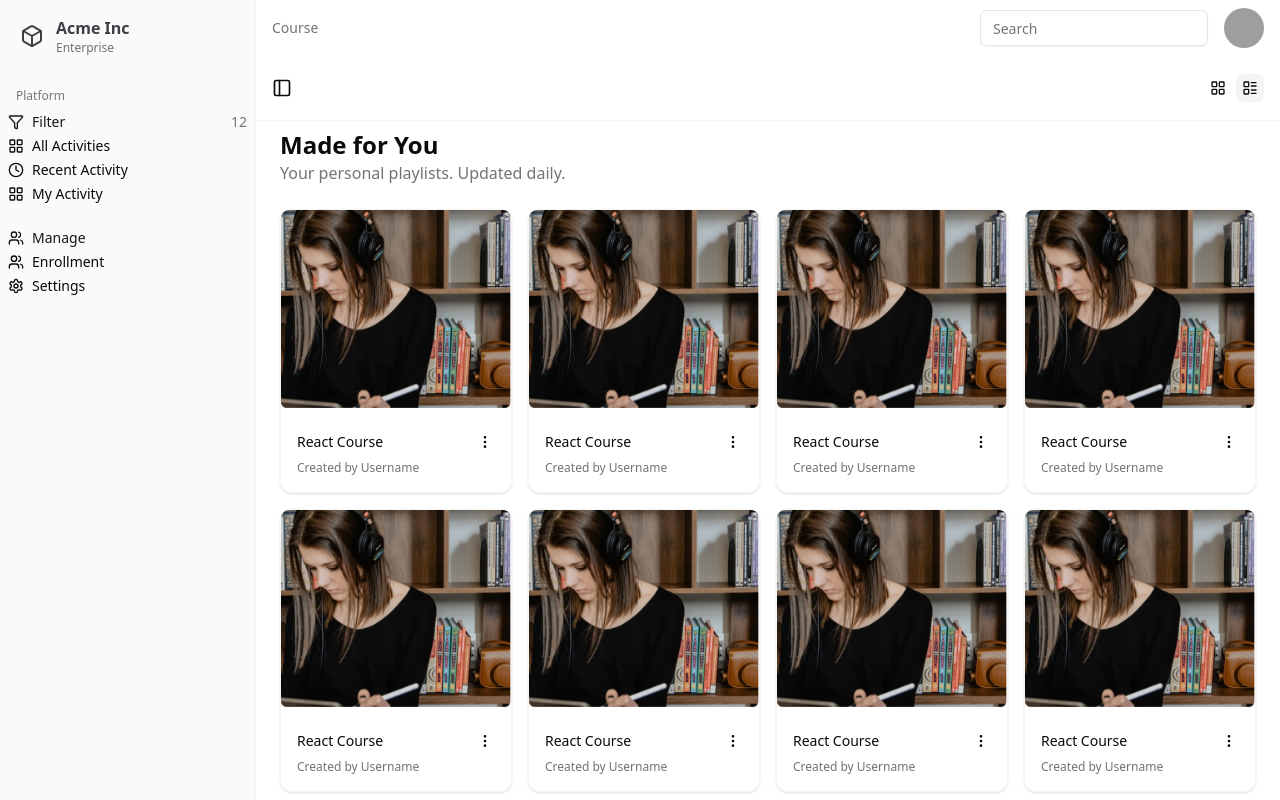
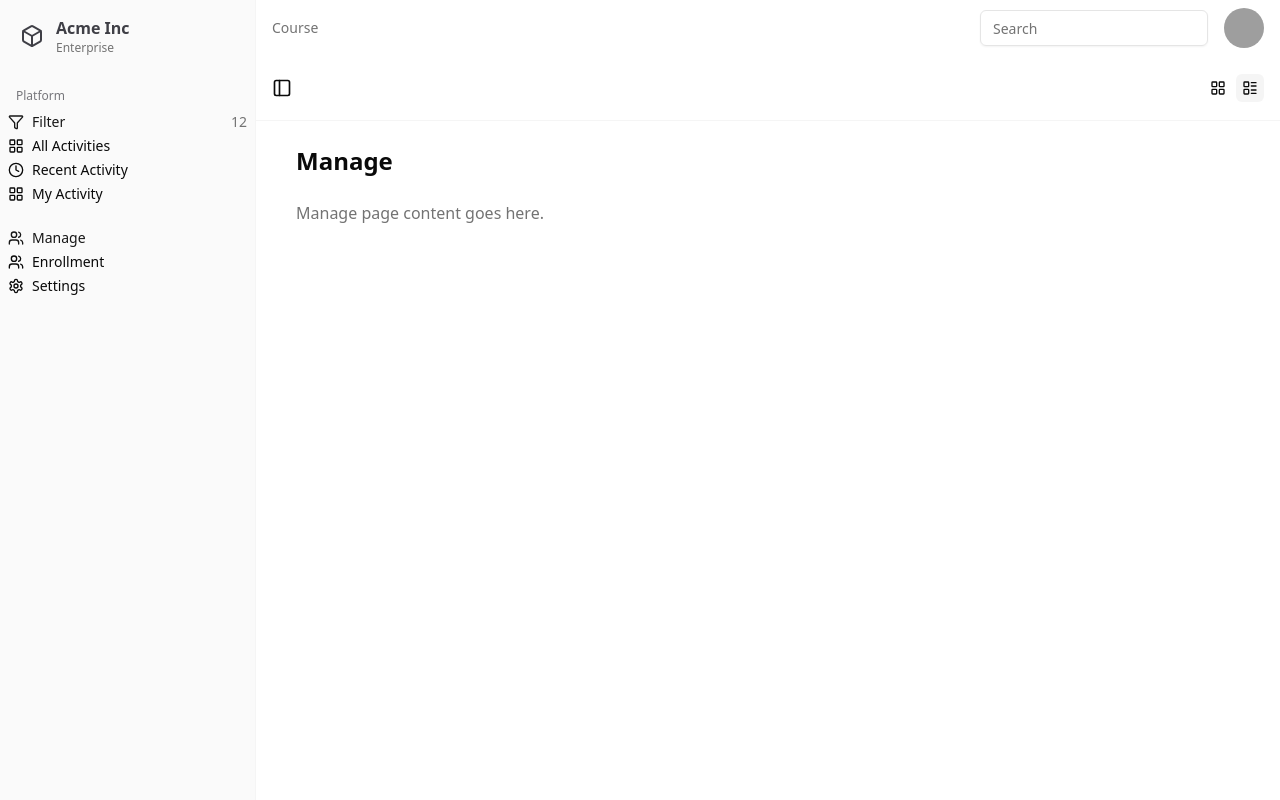
Before and after one commit to miikedev/dyc-dashboard, a React (Vite) app: page /dashboard/manage in a window 1280 px wide. Shown: the top 800 px of the page. Built offline with nearby package versions, Linux system fonts and the light colour scheme; sample sign-in values are in the browser's storage; grey boxes are pictures that could not be loaded.

Commit message:
feat: add enroll and manage page

```diff
--- a/src/App.jsx
+++ b/src/App.jsx
@@ -7,9 +7,9 @@ import Login from './pages/login'
 import Register from './pages/register'
 import Settings from './pages/setting'
 import Module from './pages/module'
-import { useQueryState } from 'nuqs'
 import Activity from './pages/activity'
-
+import Manage from './pages/manage'
+import Enroll from './pages/enroll'
 // This is a mock function. Replace it with your actual auth check
 const isAuthenticated = () => {
   return localStorage.getItem('token') !== null
@@ -46,8 +46,8 @@ export default function App() {
           <Route path="courses" element={<Course />} />
           <Route path="recent" element={<Course />} />
           <Route path="my-courses" element={<Course />} />
-          <Route path="manage" element={<Course />} />
-          <Route path="enrollment" element={<Course />} />
+          <Route path="manage" element={<Manage />} />
+          <Route path="enrollment" element={<Enroll />} />
           {/* Redirect any unmatched routes to the dashboard */}
           <Route path="*" element={<Navigate to="/dashboard/course" replace />} />
         </Route>
--- /dev/null
+++ b/src/pages/Enroll.jsx
@@ -0,0 +1,8 @@
+export default function Enroll() {
+    return (
+      <div className="p-6">
+        <h1 className="text-2xl font-semibold mb-6">Enroll</h1>
+        <p className="text-muted-foreground">Enroll page content goes here.</p>
+      </div>
+    )
+  }
--- /dev/null
+++ b/src/pages/manage.jsx
@@ -0,0 +1,8 @@
+export default function Manage() {
+    return (
+      <div className="p-6">
+        <h1 className="text-2xl font-semibold mb-6">Manage</h1>
+        <p className="text-muted-foreground">Manage page content goes here.</p>
+      </div>
+    )
+  }
```
